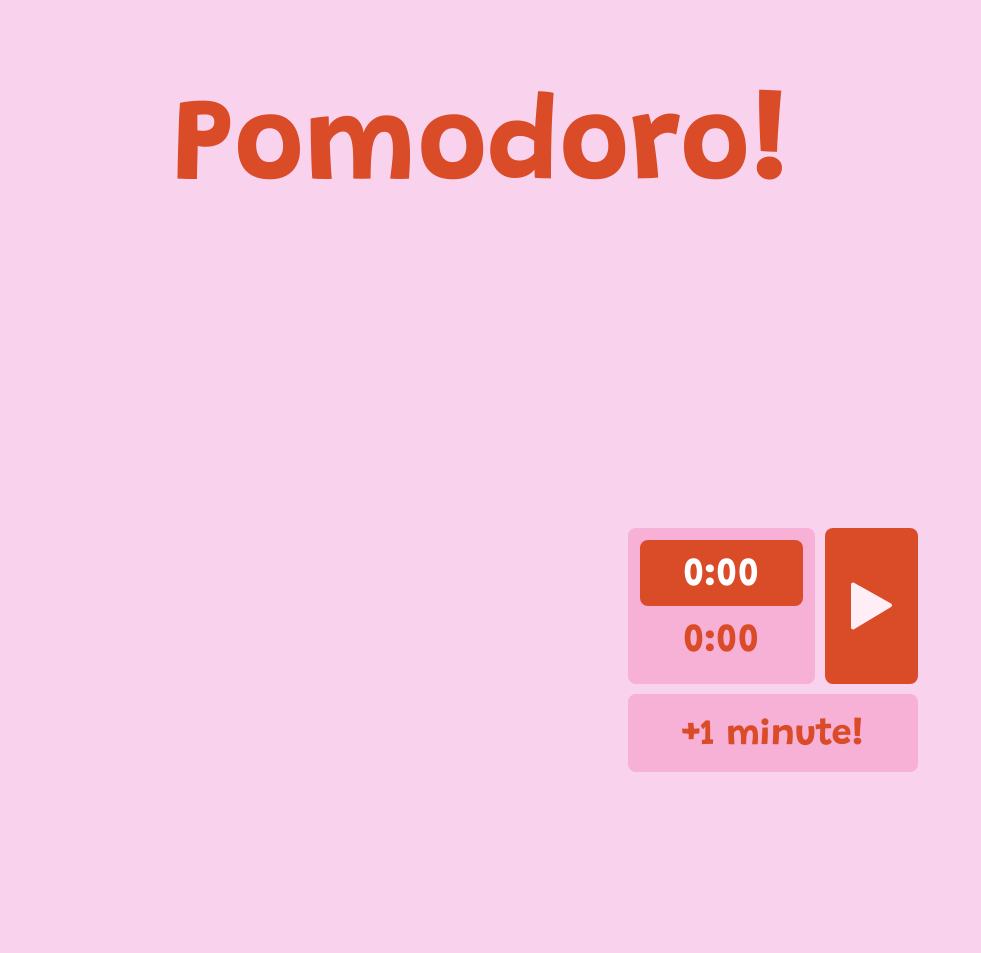
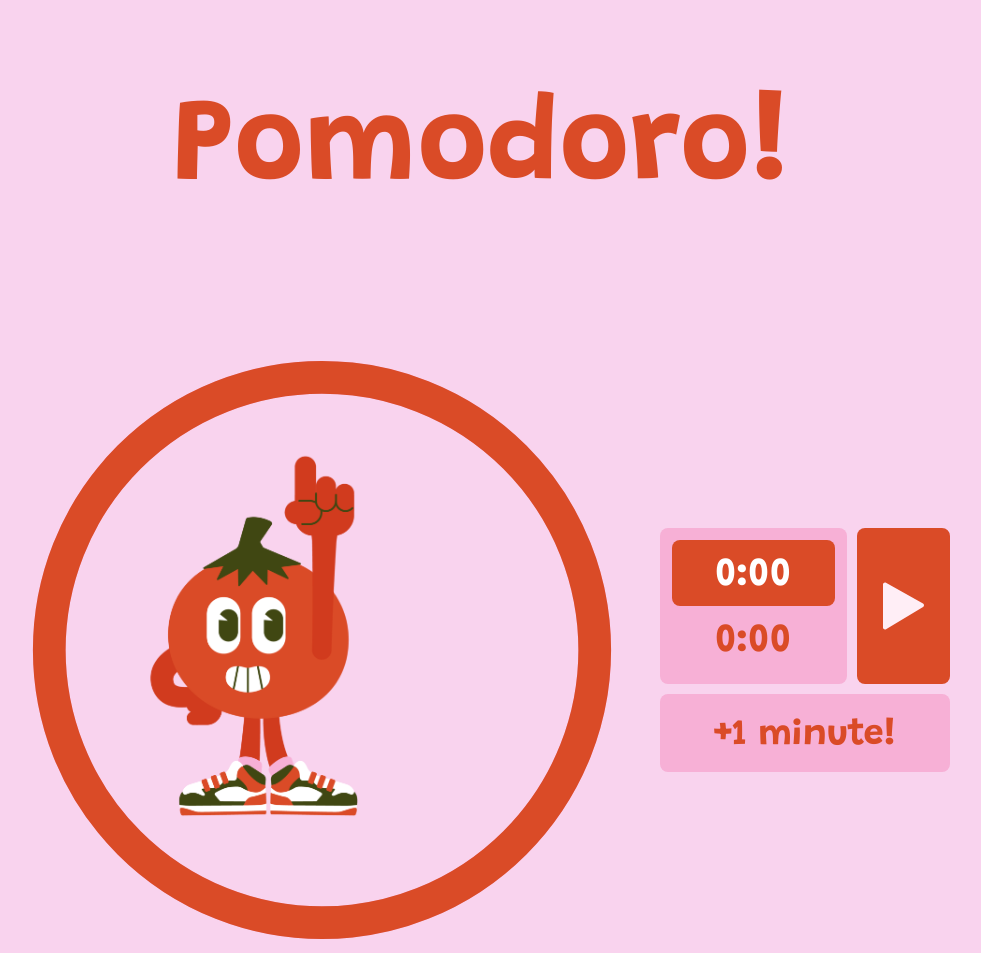
Before and after one commit to boolean-uk/pomodoro-timer-demo, a plain HTML site: page index.html in a window 1280 px wide. Shown: the whole page, without its empty margins (157-1138 px from the left). Before the commit the page ends 800 px from the top, so only its background shows below. Drawn offline with Linux system fonts and the light colour scheme.

Commit message:
pomodoro

```diff
--- a/index.html
+++ b/index.html
@@ -13,6 +13,12 @@
     <h1>Pomodoro!</h1>
     <main>
       <div class="pomodoro">
+        <svg class="progress-ring progress-ring--shadow" viewBox="0 0 110 110">
+          <circle r="50" cx="50%" cy="50%"/>
+        </svg>
+        <svg class="progress-ring progress-ring--timer" viewBox="0 0 110 110">
+          <circle id="circleTimer" r="50" cx="50%" cy="50%"/>
+        </svg>
         <div class="arm">
 
         </div>
--- a/style.css
+++ b/style.css
@@ -3,6 +3,7 @@
   --primary-color: #da4b27;
   --secondary-color: #f7b0d6;
   --font-family: 'Grandstander', cursive;
+  --timer-size: 600px;
 }
 
 * {
@@ -33,6 +34,51 @@ main {
   display: grid;
   grid-template-columns: 2fr 1fr;
   place-items: center;
+}
+
+main > div {
+  margin: 16px;
+}
+
+.pomodoro {
+  height: var(--timer-size);
+  width: var(--timer-size);
+  background-image: url("./images/pomodoro.png");
+  background-repeat: no-repeat;
+  background-position: center center;
+  background-size: 80%;
+}
+
+.arm {
+  height: var(--timer-size);
+  width: var(--timer-size);
+  background-image: url("./images/arm.png");
+  background-repeat: no-repeat;
+  background-position: center center;
+  background-size: 80%;
+  transition: transform 0.5s ease-in;
+}
+
+.progress-ring {
+  position: absolute;
+  height: var(--timer-size);
+  width: var(--timer-size);
+}
+
+circle {
+  fill: transparent;
+  stroke-width: 6;
+}
+
+.progress-ring--shadow circle {
+  stroke: var(--secondary-color);
+}
+
+.progress-ring--timer circle {
+  stroke: var(--primary-color);
+  transform: rotate(-90deg);
+  transform-origin: 50% 50%;
+  transition: stroke-dashoffset 0.5s ease-in;
 }
 
 .controls {
```
